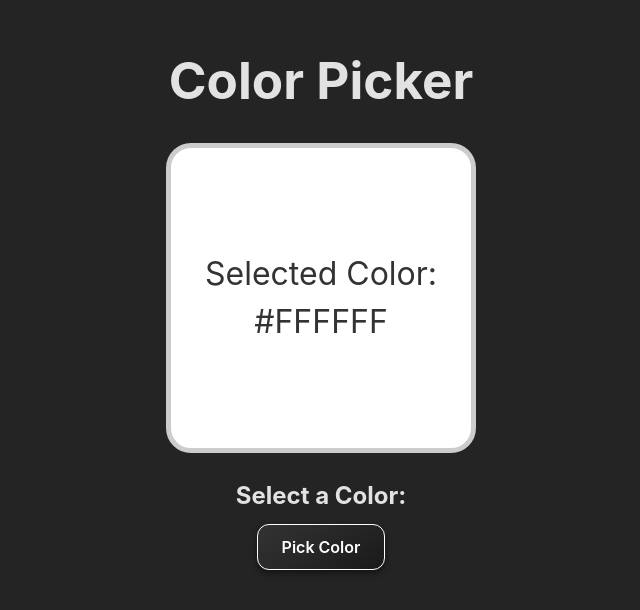
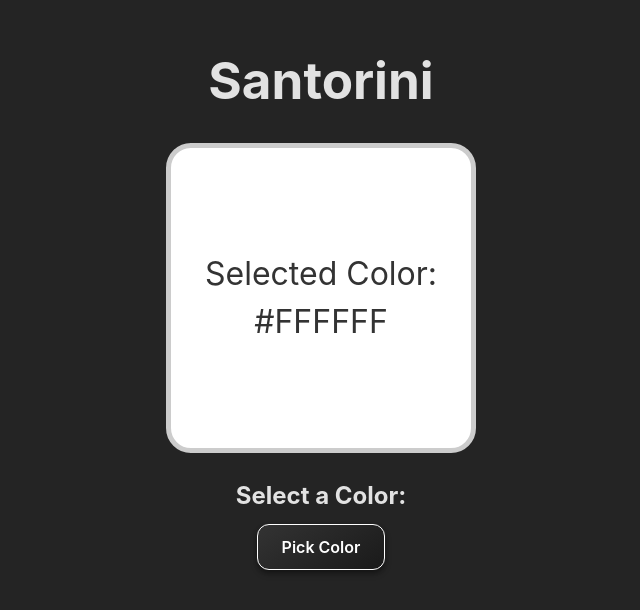
Before and after one commit to hisuic/santorini, a React (Vite) app: page / in a window 1280 px wide. Shown: the part 106-716 px from the top of the page, without its empty margins (319-959 px from the left). Built offline with nearby package versions, Linux system fonts and the light colour scheme.

Commit message:
Change h1 title to Santorini

```diff
--- a/src/Eyedropper.tsx
+++ b/src/Eyedropper.tsx
@@ -26,7 +26,7 @@ const Eyedropper: React.FC = () => {
 
   return (
     <div className="color-picker-container">
-      <h1>Color Picker</h1>
+      <h1>Santorini</h1>
       <div className="color-display" style={{backgroundColor: color}}>
         <p>Selected Color: {color}</p>
       </div>
```
